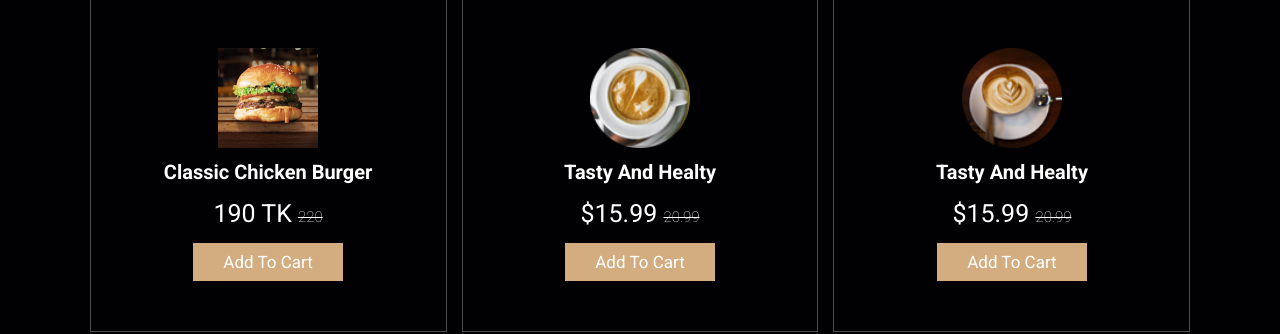
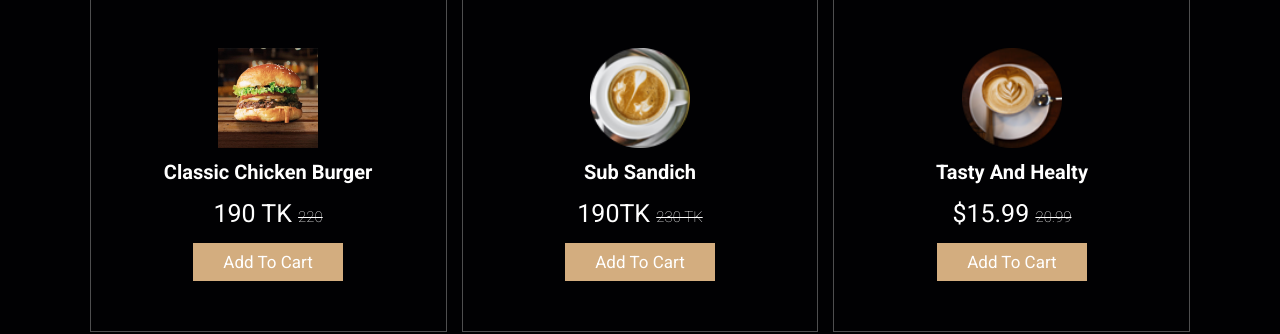
Before and after one commit to mostofasarker/coffeshop, a plain HTML site: page index.html in a window 1280 px wide. Shown: the part 1421-1755 px from the top of the page. Drawn offline with Linux system fonts and the light colour scheme.

Commit message:
Update index.html

```diff
--- a/index.html
+++ b/index.html
@@ -140,8 +140,8 @@
 
         <div class="box">
             <img src="images/menu-2.png" alt="">
-            <h3>tasty and healty</h3>
-            <div class="price">$15.99 <span>20.99</span></div>
+            <h3>Sub Sandich</h3>
+            <div class="price">190TK <span>230 TK</span></div>
             <a href="#" class="btn">add to cart</a>
         </div>
 
```
